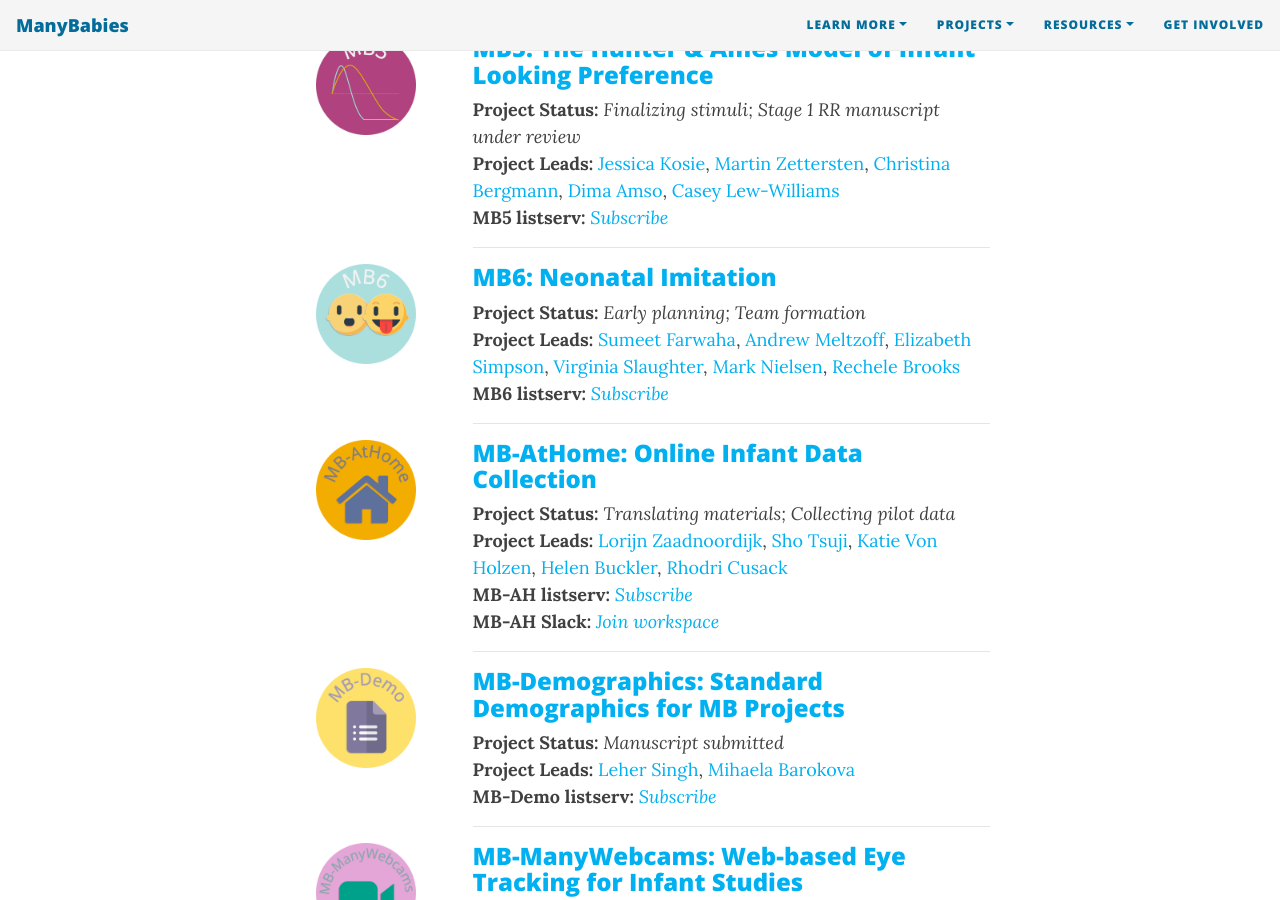
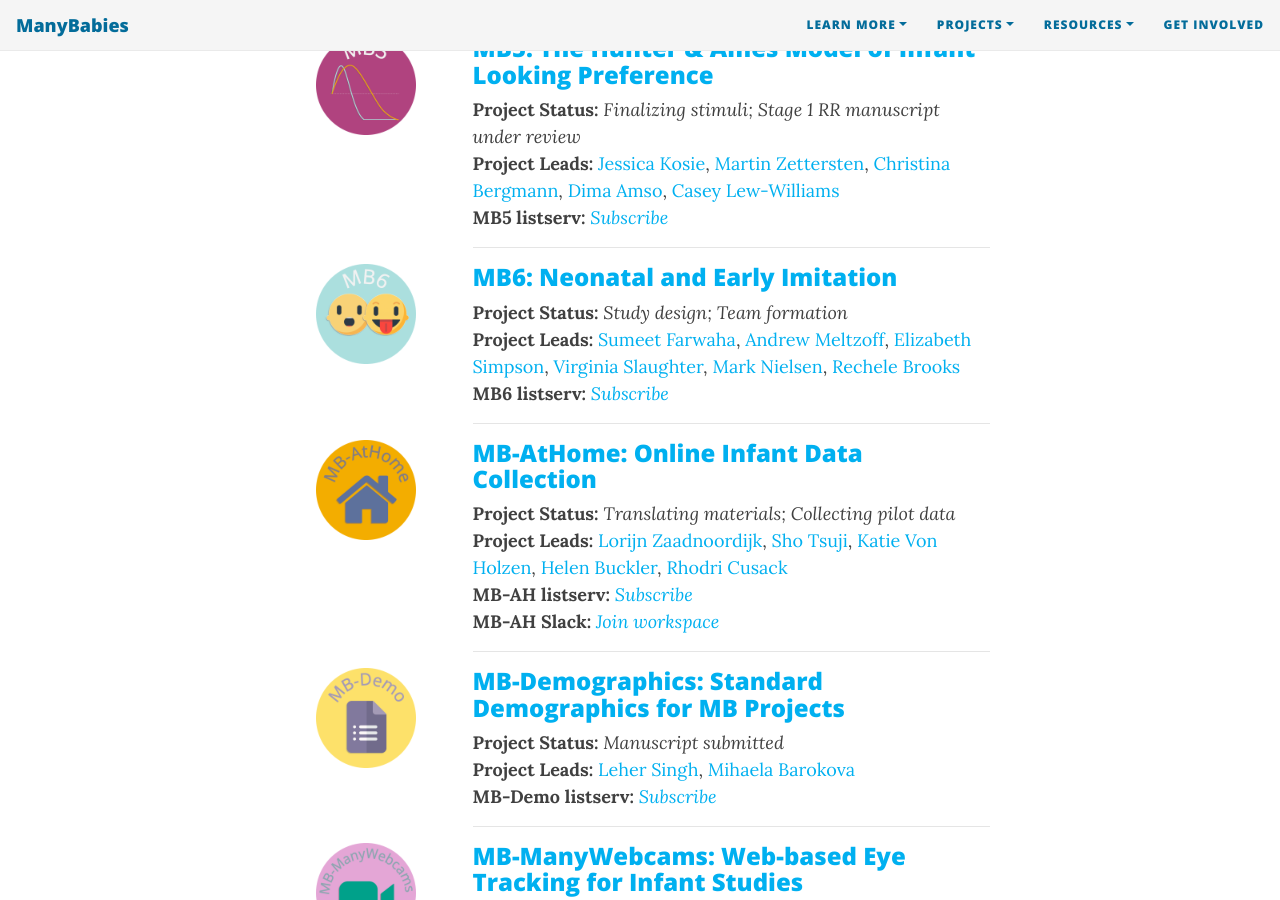
Before and after one commit to manybabies/manybabies.github.io, a Jekyll site: the page built from get_involved.md, in a window 1280 px wide and 900 px high, scrolled down 3036 px. Built offline with Jekyll 4.4.1, drawn with Linux system fonts in a browser that asks for light colours; nearby versions of some CDN libraries; some web fonts are replaced.

Commit message:
update mb6 name

```diff
--- a/get_involved.md
+++ b/get_involved.md
@@ -139,8 +139,8 @@
         <a href="{{site.baseurl}}{% link MB6.md %}" class="image"><img src="/assets/img/MB6_logo.png" alt="MB6 logo" width="100" height="100"></a>
       </div>
       <div class="col-sm-9">
-        <h3><a href="{{site.baseurl}}{% link MB6.md %}">MB6: Neonatal Imitation</a></h3>
-        <b>Project Status:</b> <i>Early planning; Team formation</i><br>
+        <h3><a href="{{site.baseurl}}{% link MB6.md %}">MB6: Neonatal and Early Imitation</a></h3>
+        <b>Project Status:</b> <i>Study design; Team formation</i><br>
         <b>Project Leads:</b> <a href="mailto:s.farwaha@uq.edu.au">Sumeet Farwaha</a>, <a href="mailto:meltzoff@uw.edu">Andrew Meltzoff</a>, <a href="mailto:elizabethannsimpson@gmail.com">Elizabeth Simpson</a>, <a href="mailto:vps@psy.uq.edu.au">Virginia Slaughter</a>, <a href="mailto:m.nielsen@psy.uq.edu.au">Mark Nielsen</a>, <a href="mailto:recheleb@uw.edu">Rechele Brooks</a><br>
         <b>MB6 listserv:</b> <a href="https://mailman.stanford.edu/mailman/listinfo/manybabies6"><i>Subscribe</i></a>
         <hr>
```
Also changed, not shown: index.md (+1 -1 lines), projects.md (+1 -1 lines).
